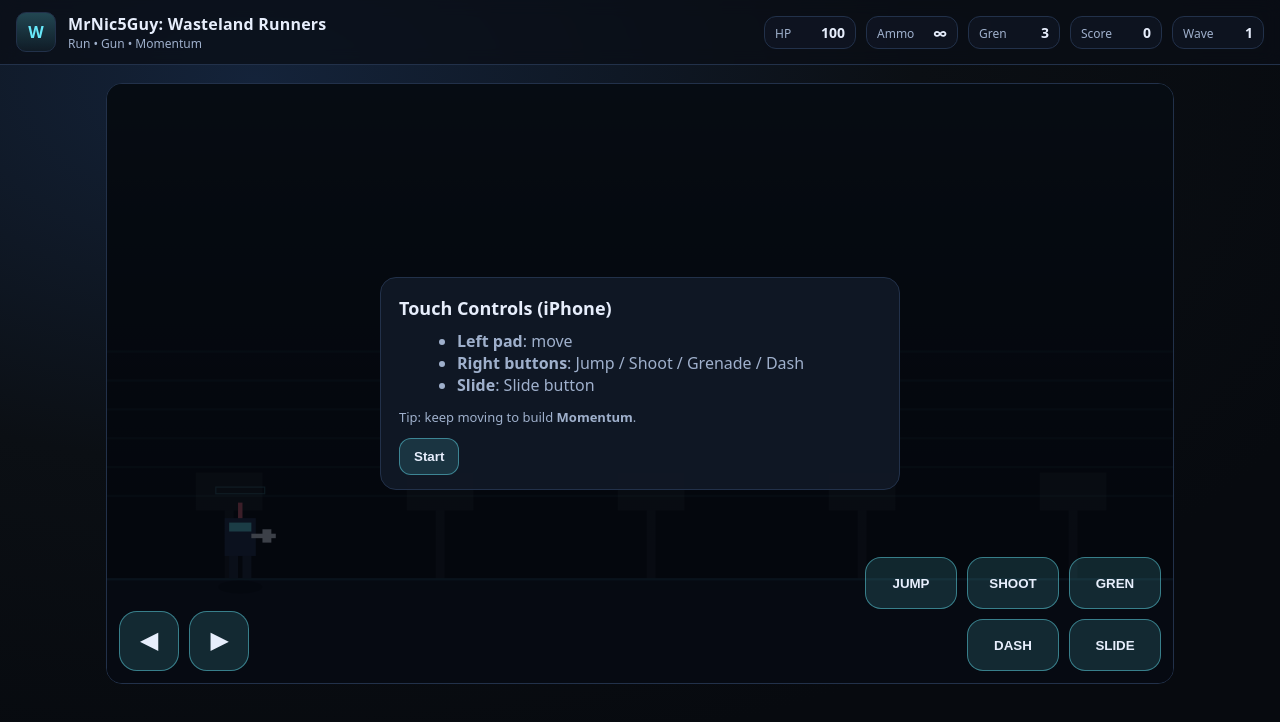
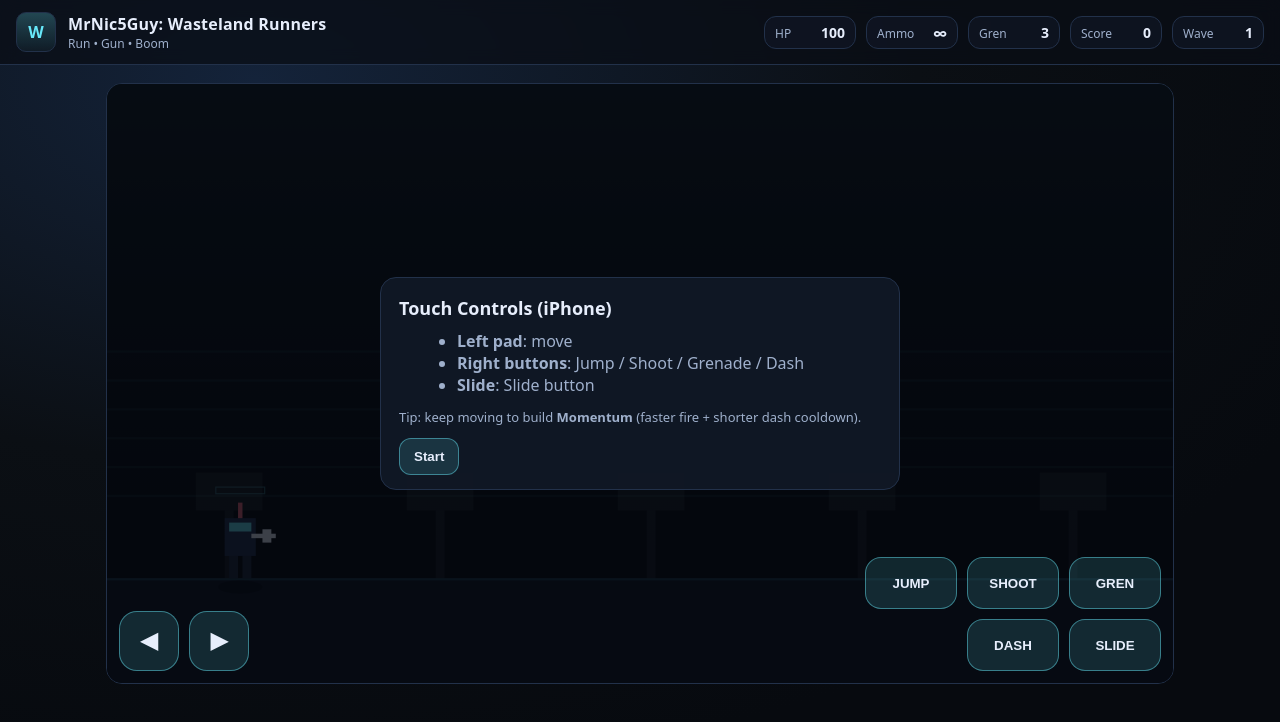
Before and after one commit to WayneWalgenbach/split-alley-, a plain HTML site: page index.html in a window 1280 px wide. Drawn offline with Linux system fonts and the light colour scheme.

Commit message:
Update index.html

```diff
--- a/index.html
+++ b/index.html
@@ -12,7 +12,7 @@
       <div class="logo">W</div>
       <div class="titles">
         <div class="title">MrNic5Guy: Wasteland Runners</div>
-        <div class="subtitle">Run • Gun • Momentum</div>
+        <div class="subtitle">Run • Gun • Boom</div>
       </div>
     </div>
 
@@ -31,13 +31,13 @@
 
       <div class="overlay" id="overlay">
         <div class="panel">
-          <div class="panelTitle">Touch Controls (iPhone)</div>
+          <div class="panelTitle" id="panelTitle">Touch Controls (iPhone)</div>
           <ul>
             <li><b>Left pad</b>: move</li>
             <li><b>Right buttons</b>: Jump / Shoot / Grenade / Dash</li>
             <li><b>Slide</b>: Slide button</li>
           </ul>
-          <div class="panelHint">Tip: keep moving to build <b>Momentum</b>.</div>
+          <div class="panelHint">Tip: keep moving to build <b>Momentum</b> (faster fire + shorter dash cooldown).</div>
           <button id="startBtn">Start</button>
         </div>
       </div>
```
